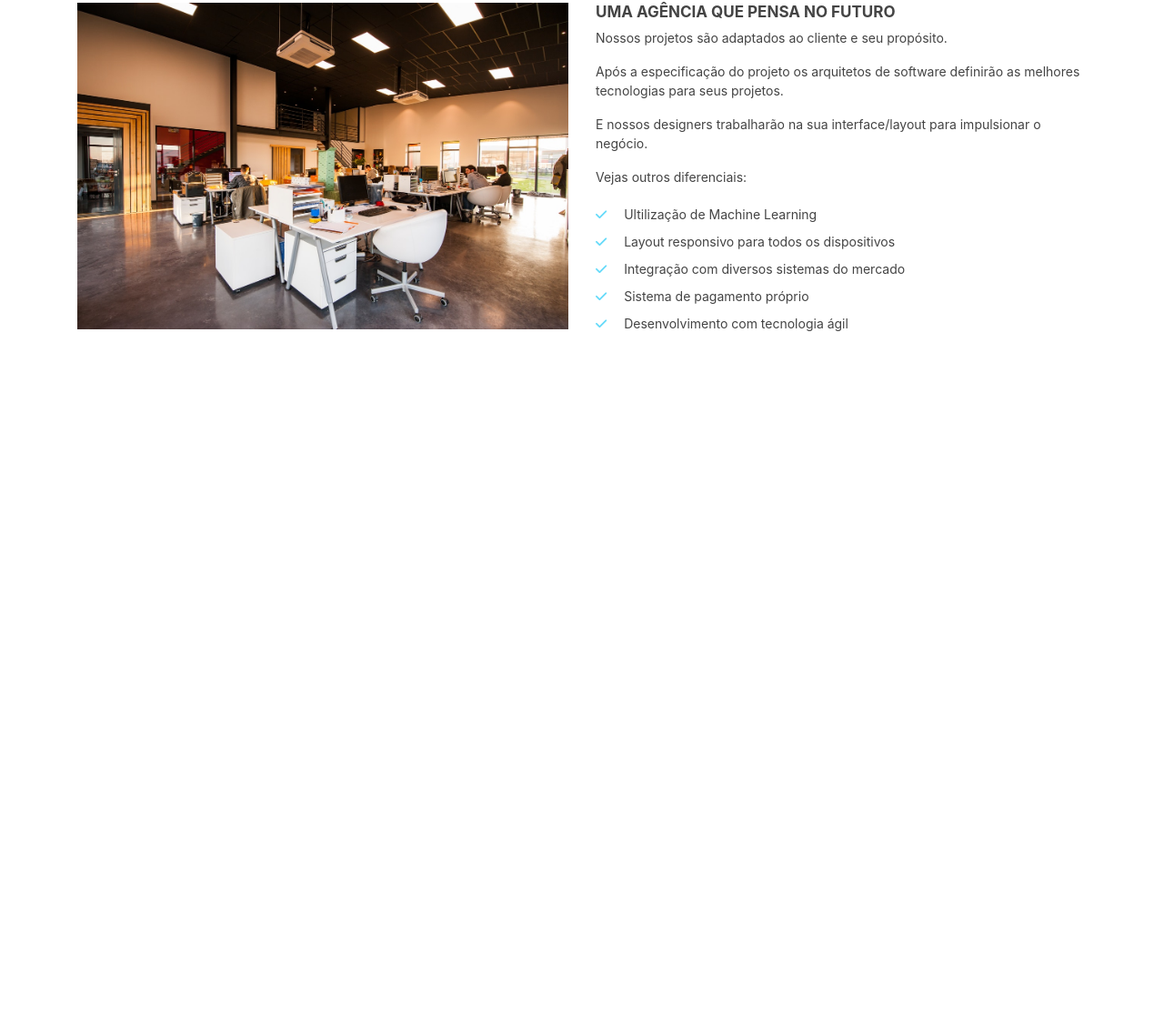
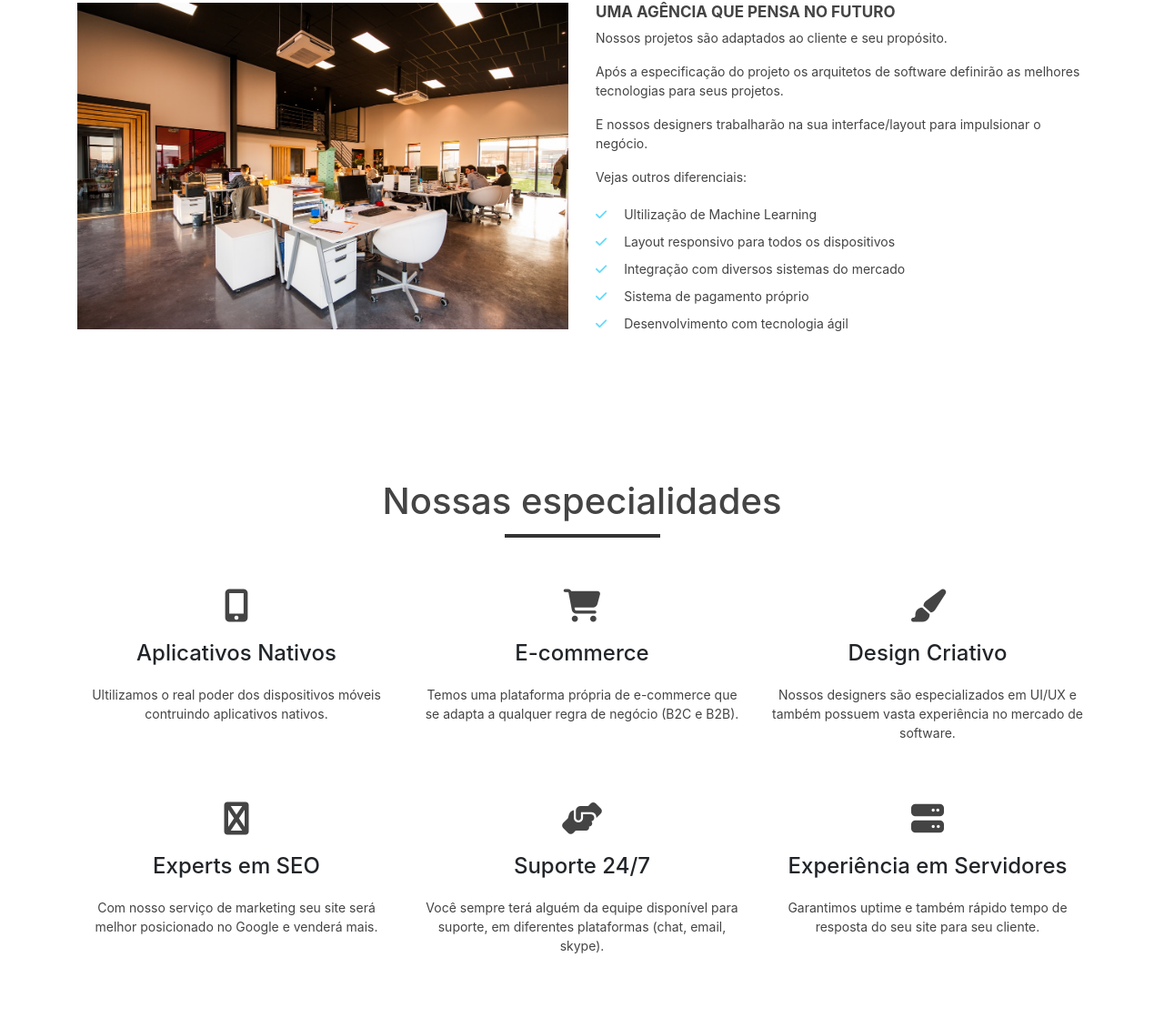
Before and after one commit to Juniordell/hDC-Agency, a website: page index.html in a window 1280 px wide. Shown: the part 908-2027 px from the top of the page at 91% size. Before the commit the page ends 1365 px from the top, so only its background shows below. Drawn offline with nearby package versions, Linux system fonts and the light colour scheme.

Commit message:
Incrementing the site specialities

```diff
--- a/css/styles.css
+++ b/css/styles.css
@@ -130,3 +130,27 @@ header, .navbar {
     color: #65DAF9;
     margin-right: 15px;
 }
+
+.service-box {
+    text-align: center;
+    margin-bottom: 50px;
+}
+
+.service-box i, .service-box h4 {
+    transition: .5s;
+}
+
+.service-box i {
+    font-size: 36px;
+    margin-bottom: 20px;
+    color: #444;
+}
+
+.service-box h4 {
+    font-size: 24px;
+    margin-bottom: 20px;
+}
+
+.service-box:hover > i, .service-box:hover > h4 {
+    color: #65DAF9;
+}
--- a/index.html
+++ b/index.html
@@ -117,6 +117,46 @@
                     </div>
                 </div>
             </div>
+
+            <div class="services-area">
+                <div class="container">
+                    <div class="row">
+                        <div class="col-12">
+                            <h3 class="main-title">Nossas especialidades</h3>
+                        </div>
+                        <div class="col-md-4 service-box">
+                            <i class="fas fa-mobile-alt"></i>
+                            <h4>Aplicativos Nativos</h4>
+                            <p>Ultilizamos o real poder dos dispositivos móveis contruindo aplicativos nativos.</p>
+                        </div>
+                        <div class="col-md-4 service-box">
+                            <i class="fas fa-shopping-cart"></i>
+                            <h4>E-commerce</h4>
+                            <p>Temos uma plataforma própria de e-commerce que se adapta a qualquer regra de negócio (B2C e B2B).</p>
+                        </div>
+                        <div class="col-md-4 service-box">
+                            <i class="fas fa-paint-brush"></i>
+                            <h4>Design Criativo</h4>
+                            <p>Nossos designers são especializados em UI/UX e também possuem vasta experiência no mercado de software.</p>
+                        </div>
+                        <div class="col-md-4 service-box">
+                            <i class="fas fa-google"></i>
+                            <h4>Experts em SEO</h4>
+                            <p>Com nosso serviço de marketing seu site será melhor posicionado no Google e venderá mais.</p>
+                        </div>
+                        <div class="col-md-4 service-box">
+                            <i class="fas fa-hands-helping"></i>
+                            <h4>Suporte 24/7</h4>
+                            <p>Você sempre terá alguém da equipe disponível para suporte, em diferentes plataformas (chat, email, skype).</p>
+                        </div>
+                        <div class="col-md-4 service-box">
+                            <i class="fas fa-server"></i>
+                            <h4>Experiência em Servidores</h4>
+                            <p>Garantimos uptime e também rápido tempo de resposta do seu site para seu cliente.</p>
+                        </div>
+                    </div>
+                </div>
+            </div>
         </div>
     </main>
 
```
